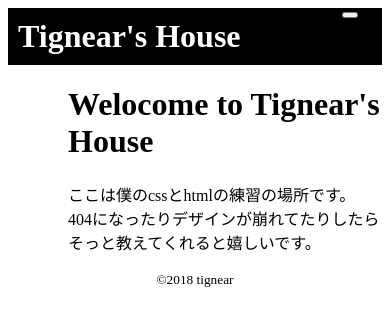
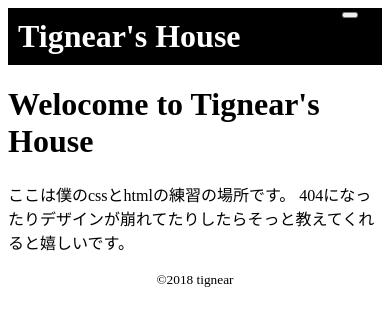
Before and after one commit to tignear/mysite, a Nuxt app: page / in a window 390 px wide. Shown: the top 326 px of the page. Built offline with nearby package versions, Linux system fonts and the light colour scheme; some icons are missing.

Commit message:
fix index responsive

```diff
--- a/pages/index.vue
+++ b/pages/index.vue
@@ -19,6 +19,7 @@ export default {
 
 <style scoped>
 div{
-    margin-left: 60px;
+    max-width: 100%;
+    margin:auto;
 }
 </style>
```
